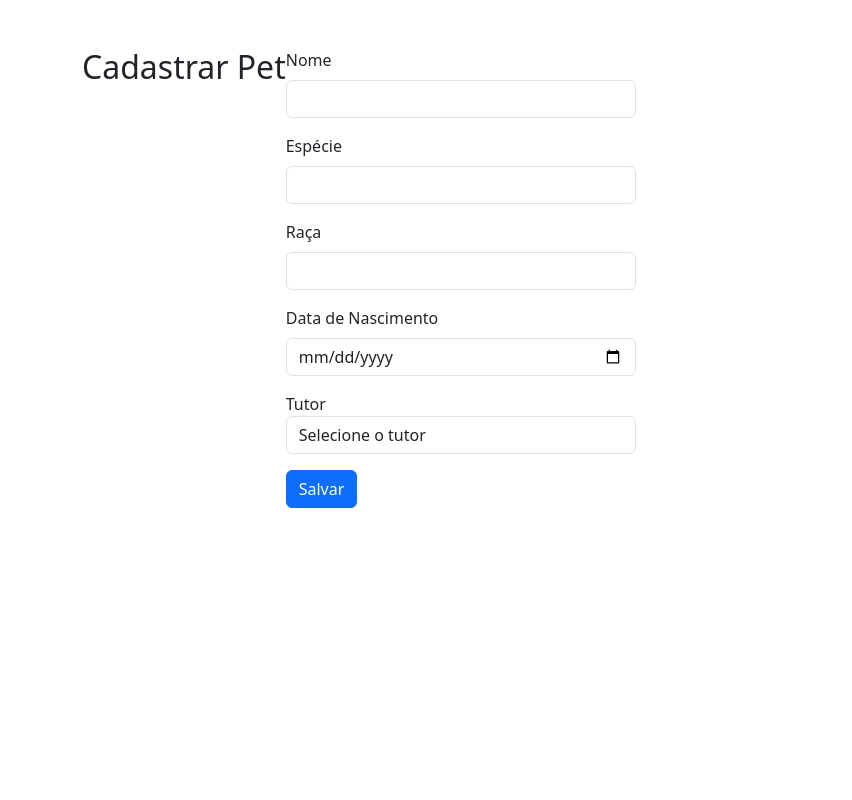
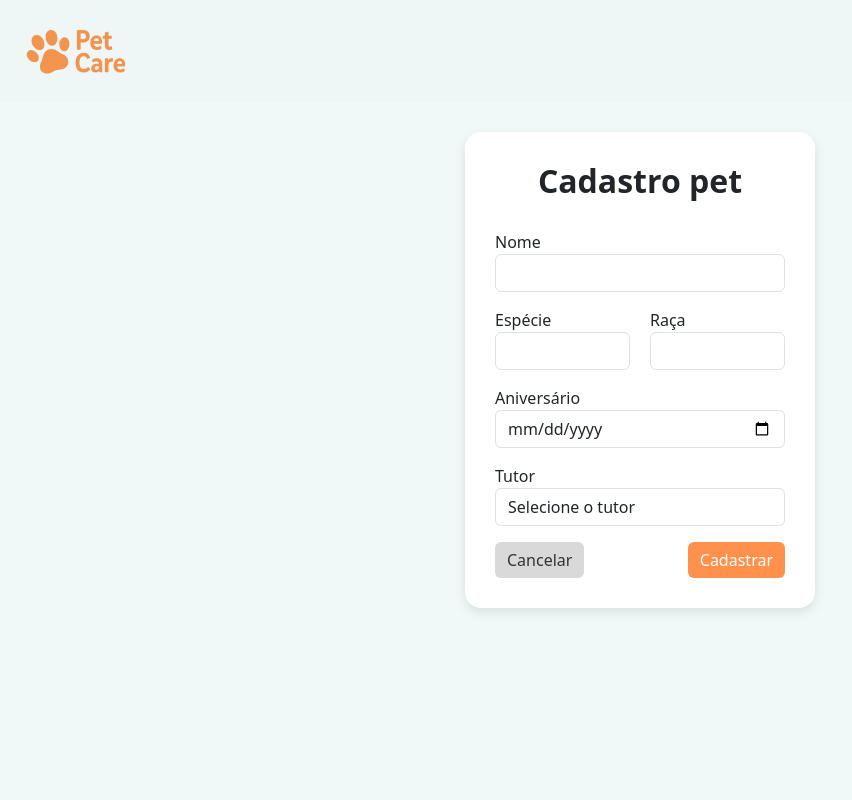
Before and after one commit to thiaguera00/pet-care, a Django app: page /pets/novo/ in a window 1280 px wide. Shown: the whole page, without its empty margins (0-852 px from the left). Run offline with Django 5.2, Linux system fonts and the light colour scheme.

Commit message:
feat: tela de cadastro e listagem de pet concluída

```diff
--- a/core/static/css/global.css
+++ b/core/static/css/global.css
@@ -8,6 +8,7 @@ body, html {
     height: 100%;
     font-family: 'Segoe UI', sans-serif;
     overflow: hidden;
+    background-color: #f0f8f8;
 }
 
 .container {
@@ -201,3 +202,115 @@ span {
     font-size: 25px;
     margin-top: 20px;
 }
+
+.form-pet {
+    max-width: 800px;
+    margin: 0 auto;
+    margin-top: 30px;
+    background: #fff;
+    padding: 30px;
+    border-radius: 16px;
+    box-shadow: 0 4px 12px rgba(0, 0, 0, 0.1);
+}
+
+.title-pet {
+    font-weight: bold;
+    text-align: center;
+    margin-bottom: 30px;
+}
+
+.form-control {
+    background-color: #eeeeee;
+    border: none;
+    border-radius: 12px;
+    padding: 12px 16px;
+    font-size: 16px;
+}
+
+.label-pet {
+    font-weight: 600;
+    margin-bottom: 8px;
+}
+
+.form-row {
+    display: flex;
+    gap: 20px;
+}
+
+.form-row .mb-3 {
+    flex: 1;
+}
+
+#btn-cancelar {
+    background-color: #d9d9d9;
+    color: #333;
+    border: none;
+}
+
+#btn-cancelar:hover {
+    background-color: #d9d9d9;
+    color: #333;
+}
+
+#btn-cadastrar {
+    background-color: #FF914C;
+    color: white;
+    border: none;
+}
+
+#btn-cadastrar:hover {
+    background-color: #FF914C;
+    color: white;
+}
+
+.search-bar {
+    max-width: 600px;
+    margin: 0 auto 20px auto;
+}
+
+.search-bar input {
+    width: 100%;
+    border-radius: 12px;
+    padding: 12px;
+    background-color: #dddddd;
+    border: none;
+}
+
+.table-container {
+    max-width: 900px;
+    margin: 0 auto;
+}
+
+.header-row {
+    background-color: #FF914C;
+    color: white;
+    text-align: center;
+    padding: 8px;
+    border-radius: 10px 10px 0 0;
+    font-weight: 600;
+}
+
+table {
+    width: 100%;
+    border-collapse: collapse;
+}
+
+th, td {
+    padding: 12px;
+    text-align: left;
+}
+
+tr:nth-child(even) {
+    background-color: #eeeeee;
+}
+
+.actions i {
+    margin-right: 8px;
+    cursor: pointer;
+}
+
+.h2-title-list {
+    text-align: center;
+    font-weight: bold;
+    margin-bottom: 24px;
+}
--- a/core/templates/core/base.html
+++ b/core/templates/core/base.html
@@ -5,14 +5,19 @@
     <meta charset="UTF-8">
     <title>{% block title %}PetCare{% endblock %}</title>
     <meta name="viewport" content="width=device-width, initial-scale=1">
-    <!-- Seu CSS global -->
+    <!--  CSS global -->
     <link href="{% static 'css/global.css' %}" rel="stylesheet">
     <!-- Bootstrap CSS -->
     <link href="https://cdn.jsdelivr.net/npm/bootstrap@5.3.3/dist/css/bootstrap.min.css" rel="stylesheet">
-    <link rel="stylesheet" href="https://cdnjs.cloudflare.com/ajax/libs/font-awesome/6.5.0/css/all.min.css">
+    <link rel="stylesheet" href="https://cdn.jsdelivr.net/npm/bootstrap-icons@1.10.5/font/bootstrap-icons.css">
+
 </head>
 <body>
-
+    <nav class="navbar-home">
+        <div class="navbar-left">
+            <img src="{% static 'img/logo.png' %}" alt="logo" class="logo-img">
+        </div>
+    </nav>
     {% block content %}
     <!-- Conteúdo das páginas será injetado aqui -->
     {% endblock %}
--- a/core/templates/core/home/home.html
+++ b/core/templates/core/home/home.html
@@ -1,14 +1,10 @@
 {% extends '../base.html' %}
+
 {% load static %}
 
 {% block title %}Página Inicial{% endblock %}
 
 {% block content %}
-<nav class="navbar-home">
-    <div class="navbar-left">
-        <img src="{% static 'img/logo.png' %}" alt="logo" class="logo-img">
-    </div>
-</nav>
 
 <div class="home-container">
     <h2 class="home-title">Acesso rápido</h2>
--- a/core/templates/core/pets/cadastro.html
+++ b/core/templates/core/pets/cadastro.html
@@ -3,35 +3,42 @@
 {% block title %}Cadastro de Pet{% endblock %}
 
 {% block content %}
-<div class="container mt-5">
-    <h2>Cadastrar Pet</h2>
+<style>
+    body {
+        background-color: #f0f8f8;
+    }
 
-    <form method="post">
+</style>
+
+<form method="post" class="form-pet">
     {% csrf_token %}
 
+    <h2 class="title-pet">Cadastro pet</h2>
+
     <div class="mb-3">
-            <label class="form-label">Nome</label>
-            <input type="text" class="form-control" name="name">
+        <label for="name">Nome</label>
+        <input type="text" class="form-control" name="name" id="name">
+    </div>
+
+    <div class="form-row">
+        <div class="mb-3">
+            <label for="species">Espécie</label>
+            <input type="text" class="form-control" name="species" id="species">
+        </div>
+        <div class="mb-3">
+            <label for="breed">Raça</label>
+            <input type="text" class="form-control" name="breed" id="breed">
+        </div>
     </div>
 
     <div class="mb-3">
-            <label class="form-label">Espécie</label>
-            <input type="text" class="form-control" name="species">
+        <label for="birthdate">Aniversário</label>
+        <input type="date" class="form-control" name="birthdate" id="birthdate" required>
     </div>
 
     <div class="mb-3">
-            <label class="form-label">Raça</label>
-            <input type="text" class="form-control" name="breed">
-        </div>
-
-        <div class="mb-3">
-            <label class="form-label">Data de Nascimento</label>
-            <input type="date" class="form-control" name="birthdate" required>
-        </div>
-
-        <div class="mb-3">
-            <label class="tst-label">Tutor</label>
-            <select class="form-control" name="user_id">
+        <label for="user_id">Tutor</label>
+        <select class="form-control" name="user_id" id="user_id">
             <option value="">Selecione o tutor</option>
             {% for user in usuarios %}
                 <option value="{{ user.id }}">{{ user.id }} - {{ user.username }}</option>
@@ -39,7 +46,9 @@
         </select>
     </div>
 
-        <button type="submit" class="btn btn-primary">Salvar</button>
+    <div class="d-flex justify-content-between">
+        <a href="{% url 'listar_pets' %}" class="btn " id="btn-cancelar">Cancelar</a>
+        <button type="submit" class="btn " id="btn-cadastrar">Cadastrar</button>
+    </div>
 </form>
-</div>
 {% endblock %}
--- a/core/views/pet/pet_views.py
+++ b/core/views/pet/pet_views.py
@@ -33,6 +33,7 @@ def criar_pet(request):
         return redirect('listar_pets')
 
     usuarios = User.objects.all()
+    print(usuarios)
     return render(request, 'core/pets/cadastro.html', {'usuarios': usuarios})
 
 def editar_pet(request, pet_id):
--- a/petcare/urls.py
+++ b/petcare/urls.py
@@ -22,7 +22,7 @@ urlpatterns = [
     path('admin/', admin.site.urls),
     path('pets/', views.listar_pets, name='listar_pets'),
     path('', views.login, name='login'),
-    path('pets/home/', views.home, name='home'),
+    path('home/', views.home, name='home'),
     path('pets/novo/', views.criar_pet, name='criar_pet'),
     path('pets/editar/<int:pet_id>/', views.editar_pet, name='editar_pet'),
     path('pets/deletar/<int:pet_id>/', views.deletar_pet, name='deletar_pet'),
```
Also changed, not shown: core/templates/core/pets/listar.html (added, +48 -0 lines), core/views/home/__init__.py (added). Lines whose indentation alone changed are shown as unchanged.
